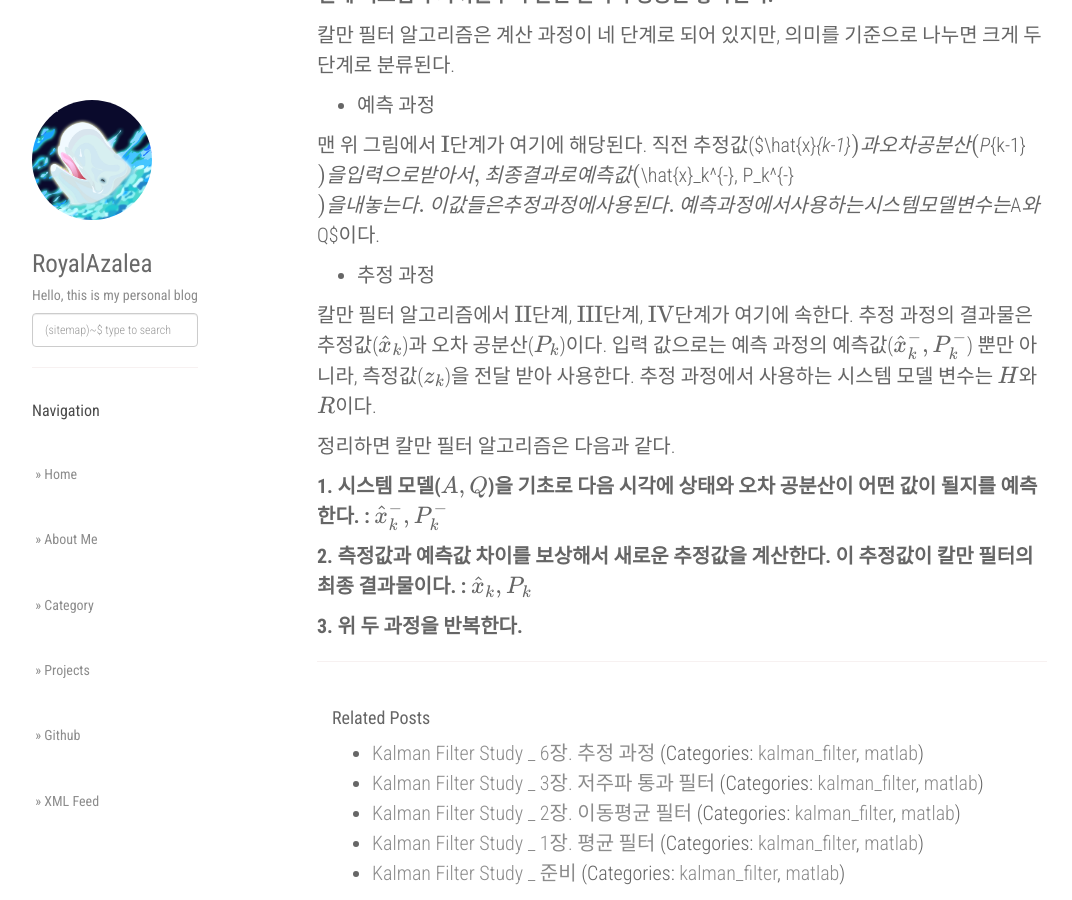
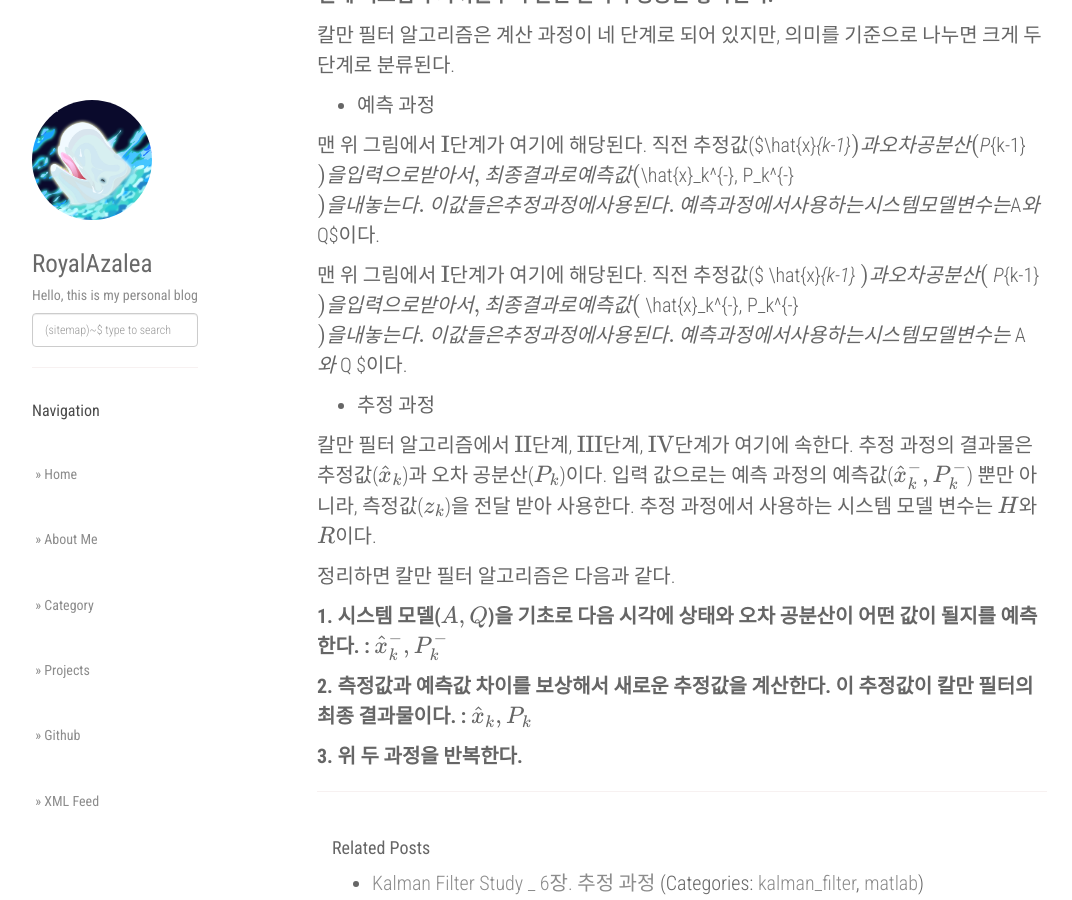
Before and after one commit to RoyalAzalea/RoyalAzalea.github.io, a Jekyll site: the page built from _posts/kalman-filter-study/2017-03-02-kalman-filter-study.md, in a window 1280 px wide and 900 px high, scrolled down 2022 px. Shown: the whole window, without its empty margins (53-1125 px from the left). Built offline with Jekyll 4.4.1, drawn with Linux system fonts in a browser that asks for light colours; nearby versions of some CDN libraries; formulas are drawn with MathJax 3.

Commit message:
update_t

```diff
--- a/_posts/kalman-filter-study/2017-03-02-kalman-filter-study.md
+++ b/_posts/kalman-filter-study/2017-03-02-kalman-filter-study.md
@@ -67,6 +67,11 @@ $\hat{x}_k^{-}$는 $\mathrm{1}$단계에서 계산한 값이다.
 예측값($\hat{x}_k^{-}, P_k^{-}$)을 내놓는다. 이 값들은 추정 과정에 사용된다. 예측
 과정에서 사용하는 시스템 모델 변수는 $A$와 $Q$이다.
 
+맨 위 그림에서 $ \textrm{I} $단계가 여기에 해당된다. 직전 추정값($ \hat{x}_{k-1} $)과
+오차 공분산($ P_{k-1} $)을 입력으로 받아서, 최종 결과로
+예측값($ \hat{x}_k^{-}, P_k^{-} $)을 내놓는다. 이 값들은 추정 과정에 사용된다. 예측
+과정에서 사용하는 시스템 모델 변수는 $ A $와 $ Q $이다.
+
 * 추정 과정
 
 칼만 필터 알고리즘에서 $\textrm{II}$단계, $\textrm{III}$단계, $\textrm{IV}$단계가
```
